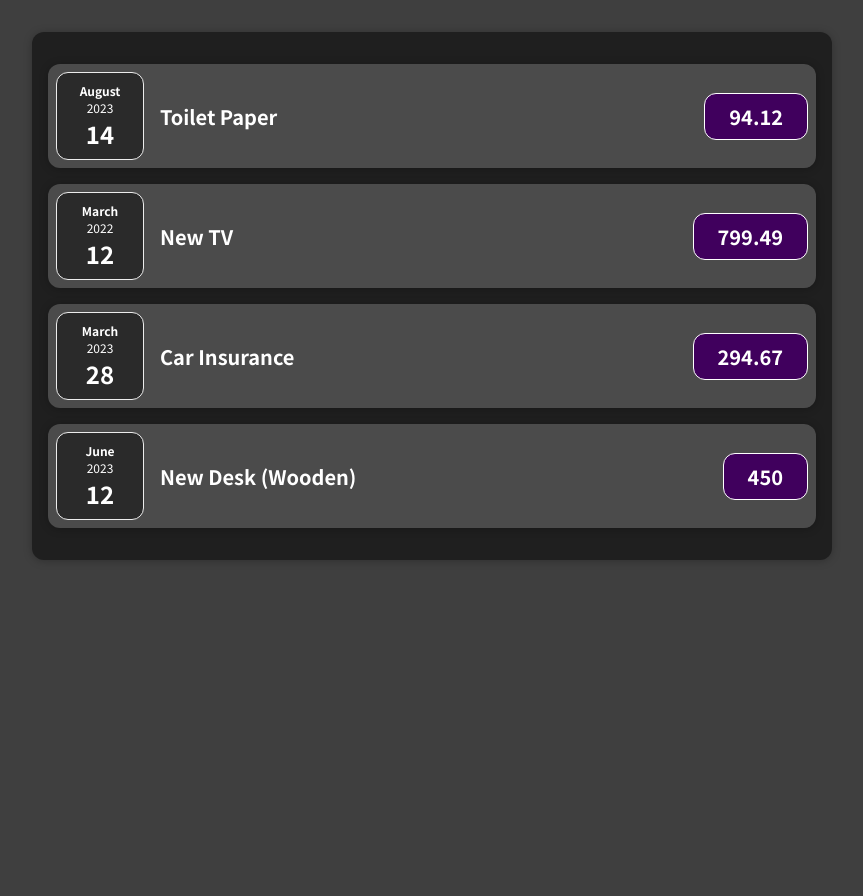
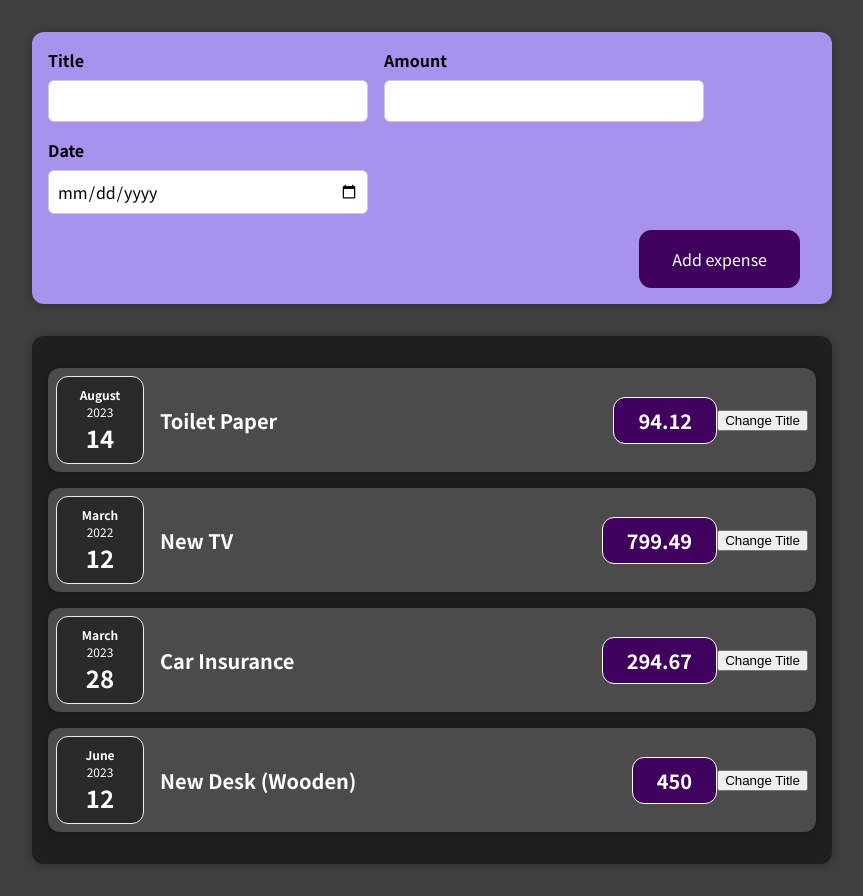
Before and after one commit to tsakP/react-complete-guide, a React (Create React App) app: page / in a window 1280 px wide. Shown: the whole page, without its empty margins (208-1071 px from the left). Before the commit the page ends 800 px from the top, so only its background shows below. Built offline with nearby package versions, Linux system fonts and the light colour scheme.

Commit message:
Added NewExpense and ExpenseForm components
Working with State
Adding Form Inputs
Listening to User Input

```diff
--- a/src/App.js
+++ b/src/App.js
@@ -1,3 +1,6 @@
+import React from 'react';
+
+import NewExpense from './components/NewExpense/NewExpense'
 import Expenses from './components/Expenses/Expenses';
 
 const App = () => {
@@ -25,6 +28,7 @@
 
   return (
     <div>
+      <NewExpense />
       <Expenses data={expenses} />
     </div>
   );
--- a/src/components/Expenses/ExpenseDate.js
+++ b/src/components/Expenses/ExpenseDate.js
@@ -1,3 +1,4 @@
+import React from 'react';
 import './ExpenseDate.css';
 
 const ExpenseDate = (props) => {
--- a/src/components/Expenses/ExpenseItem.js
+++ b/src/components/Expenses/ExpenseItem.js
@@ -1,16 +1,26 @@
+import React, { useState } from 'react';
+
 import ExpenseDate from './ExpenseDate';
 import Card from '../UI/Card';
 import './ExpenseItem.css';
 
 
 const ExpenseItem = (props) => {
+   const [title, setTitle] = useState(props.title);
+
+   const clickHandler = () => {
+      setTitle('Updated');
+      console.log(title);
+   }
+
    return (
       <Card className='expense-item'>
          <ExpenseDate date={props.date} />
          <div className='expense-item__description'>
-            <h2>{props.title}</h2>
+            <h2>{title}</h2>
             <div className='expense-item__price'>{props.amount}</div>
          </div>
+         <button onClick={clickHandler}>Change Title</button>
       </Card>
    );
 }
--- a/src/components/Expenses/Expenses.js
+++ b/src/components/Expenses/Expenses.js
@@ -1,3 +1,4 @@
+import React from 'react';
 import ExpenseItem from './ExpenseItem';
 import Card from '../UI/Card';
 import './Expenses.css';
--- /dev/null
+++ b/src/components/NewExpense/ExpenseForm.css
@@ -0,0 +1,26 @@
+.new-expense__controls {
+  display: flex;
+  flex-wrap: wrap;
+  gap: 1rem;
+  margin-bottom: 1rem;
+  text-align: left;
+}
+
+.new-expense__control label {
+  font-weight: bold;
+  margin-bottom: 0.5rem;
+  display: block;
+}
+
+.new-expense__control input {
+  font: inherit;
+  padding: 0.5rem;
+  border-radius: 6px;
+  border: 1px solid #ccc;
+  width: 20rem;
+  max-width: 100%;
+}
+
+.new-expense__actions {
+  text-align: right;
+}
--- /dev/null
+++ b/src/components/NewExpense/ExpenseForm.js
@@ -0,0 +1,29 @@
+import './ExpenseForm.css';
+
+const ExpenseForm = () => {
+   const titleChangeHandler = (event) => {
+      console.log(event.target.value);
+   };
+
+   return <form>
+      <div className='new-expense__controls'>
+         <div className='new-expense__control'>
+            <label>Title</label>
+            <input type='text' onChange={titleChangeHandler} />
+         </div>
+         <div className='new-expense__control'>
+            <label>Amount</label>
+            <input type='number' min='0.01' step='0.01' />
+         </div>
+         <div className='new-expense__control'>
+            <label>Date</label>
+            <input type='date' min='2019-01-01' max='2022-12-31' />
+         </div>
+      </div>
+      <div className='new-expense__actions'>
+         <button type='submit'>Add expense</button>
+      </div>
+   </form>
+}
+
+export default ExpenseForm;
--- /dev/null
+++ b/src/components/NewExpense/NewExpense.css
@@ -0,0 +1,38 @@
+.new-expense {
+  background-color: #a892ee;
+  padding: 1rem;
+  margin: 2rem auto;
+  width: 50rem;
+  max-width: 95%;
+  border-radius: 12px;
+  text-align: center;
+  box-shadow: 0 1px 8px rgba(0, 0, 0, 0.25);
+}
+
+.new-expense button {
+  font: inherit;
+  cursor: pointer;
+  padding: 1rem 2rem;
+  border: 1px solid #40005d;
+  background-color: #40005d;
+  color: white;
+  border-radius: 12px;
+  margin-right: 1rem;
+}
+
+.new-expense button:hover,
+.new-expense button:active {
+  background-color: #510674;
+  border-color: #510674;
+}
+
+.new-expense button.alternative {
+  color: #220131;
+  border-color: transparent;
+  background-color: transparent;
+}
+
+.new-expense button.alternative:hover,
+.new-expense button.alternative:active {
+  background-color: #ddb3f8;
+}
--- /dev/null
+++ b/src/components/NewExpense/NewExpense.js
@@ -0,0 +1,12 @@
+import React from 'react';
+
+import './NewExpense.css'
+import ExpenseForm from './ExpenseForm';
+
+const NewExpense = () => {
+   return <div className='new-expense'>
+      <ExpenseForm />
+   </div>
+};
+
+export default NewExpense;
--- a/src/components/UI/Card.js
+++ b/src/components/UI/Card.js
@@ -1,3 +1,4 @@
+import React from 'react';
 import './Card.css'
 
 const Card = (props) => {
```
